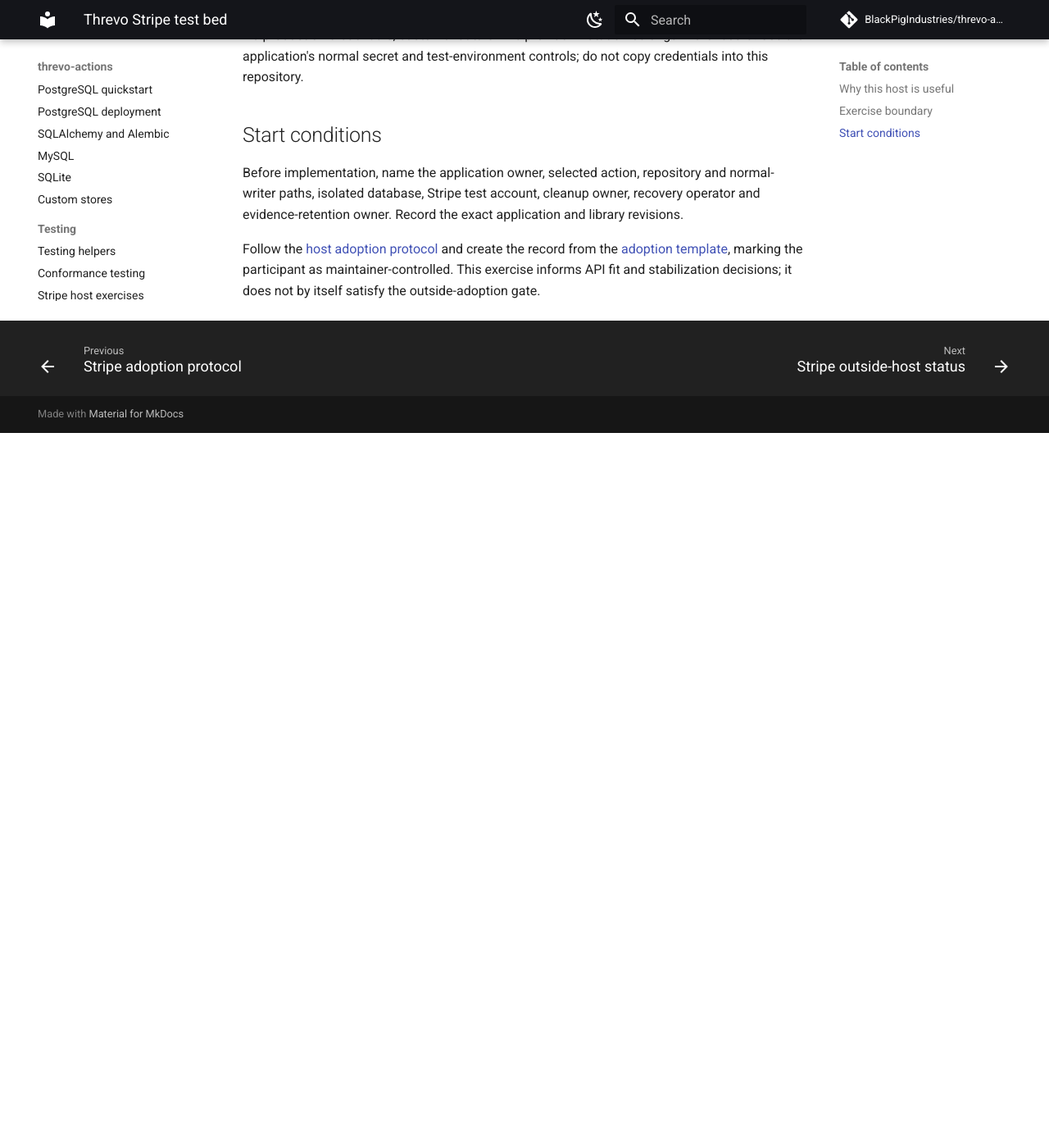
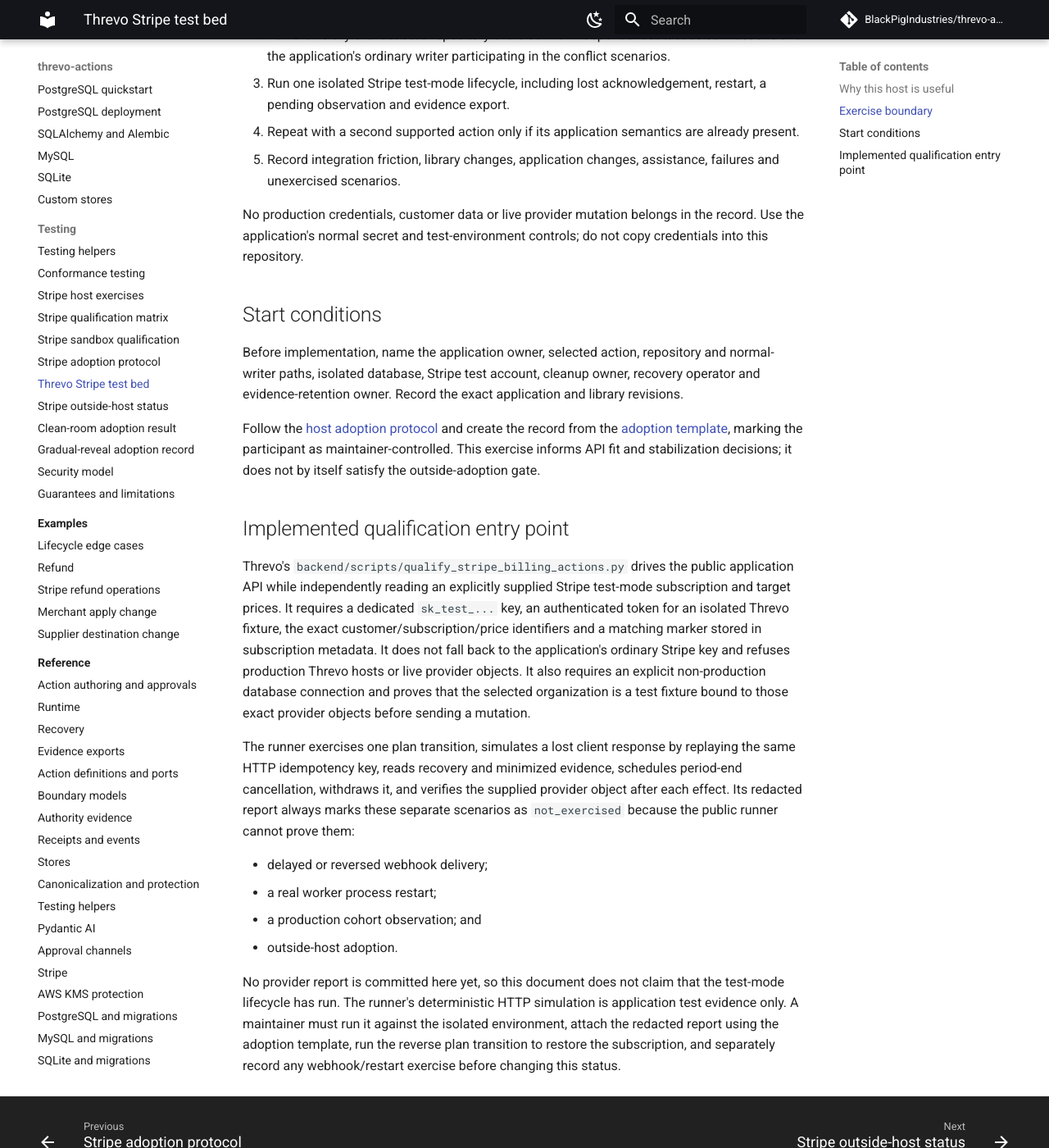
Before and after one commit to BlackPigIndustries/threvo-actions, an MkDocs documentation site: the page built from docs/testing/threvo-stripe-test-bed.md, in a window 1280 px wide and 1400 px high, scrolled down 949 px. Shown: the whole window at 82% size. Built offline with MkDocs 1.6.1 and Material for MkDocs 9.7.7, drawn with Linux system fonts in a browser that asks for light colours; comment, search, counter and statistics services are not loaded; before the commit the page ends 1477 px from its top, so only the background shows below that; some of the changed text lies outside the part shown.

Commit message:
docs: define Threvo Stripe test bed

```diff
--- a/docs/testing/threvo-stripe-test-bed.md
+++ b/docs/testing/threvo-stripe-test-bed.md
@@ -1,6 +1,7 @@
 # Threvo Stripe test-bed brief
 
-Status: **selected; implementation has not started**.
+Status: **application adapter and opt-in runner implemented; real provider
+exercise not yet recorded**.
 
 The repository owner selected the Threvo application as the first realistic
 host for the Stripe adoption exercise. Do not contact external projects for
@@ -16,10 +17,17 @@
 ports fit real writers and recovery operations without replacing the host with
 the reference ledger.
 
-The first mapping should use an already-supported library action whose business
-meaning matches a real Threvo operation. Do not force a refund, cancellation or
-credit-note abstraction onto an operation with different semantics merely to
-complete the exercise.
+The application now maps two operations with matching business meaning:
+
+- plan and billing-period changes use Threvo's action definition around its
+  existing Stripe writer; and
+- period-end cancellation schedule/withdraw uses the library's Stripe
+  subscription action through Threvo host ports.
+
+Both paths use the application's PostgreSQL action store, key custody, live
+authorization, event sink, recovery reads, evidence projection, request
+idempotency and ordinary Stripe reconciliation. Threvo still owns prices,
+business policy, provider credentials, webhook state and actor authorization.
 
 ## Exercise boundary
 
@@ -51,3 +59,35 @@
 the participant as maintainer-controlled. This exercise informs API fit and
 stabilization decisions; it does not by itself satisfy the outside-adoption
 gate.
+
+## Implemented qualification entry point
+
+Threvo's `backend/scripts/qualify_stripe_billing_actions.py` drives the public
+application API while independently reading an explicitly supplied Stripe
+test-mode subscription and target prices. It requires a dedicated
+`sk_test_...` key, an authenticated token for an isolated Threvo fixture, the
+exact customer/subscription/price identifiers and a matching marker stored in
+subscription metadata. It does not fall back to the application's ordinary
+Stripe key and refuses production Threvo hosts or live provider objects. It
+also requires an explicit non-production database connection and proves that
+the selected organization is a test fixture bound to those exact provider
+objects before sending a mutation.
+
+The runner exercises one plan transition, simulates a lost client response by
+replaying the same HTTP idempotency key, reads recovery and minimized evidence,
+schedules period-end cancellation, withdraws it, and verifies the supplied
+provider object after each effect. Its redacted report always marks these
+separate scenarios as `not_exercised` because the public runner cannot prove
+them:
+
+- delayed or reversed webhook delivery;
+- a real worker process restart;
+- a production cohort observation; and
+- outside-host adoption.
+
+No provider report is committed here yet, so this document does not claim that
+the test-mode lifecycle has run. The runner's deterministic HTTP simulation is
+application test evidence only. A maintainer must run it against the isolated
+environment, attach the redacted report using the adoption template, run the
+reverse plan transition to restore the subscription, and separately record any
+webhook/restart exercise before changing this status.
```
